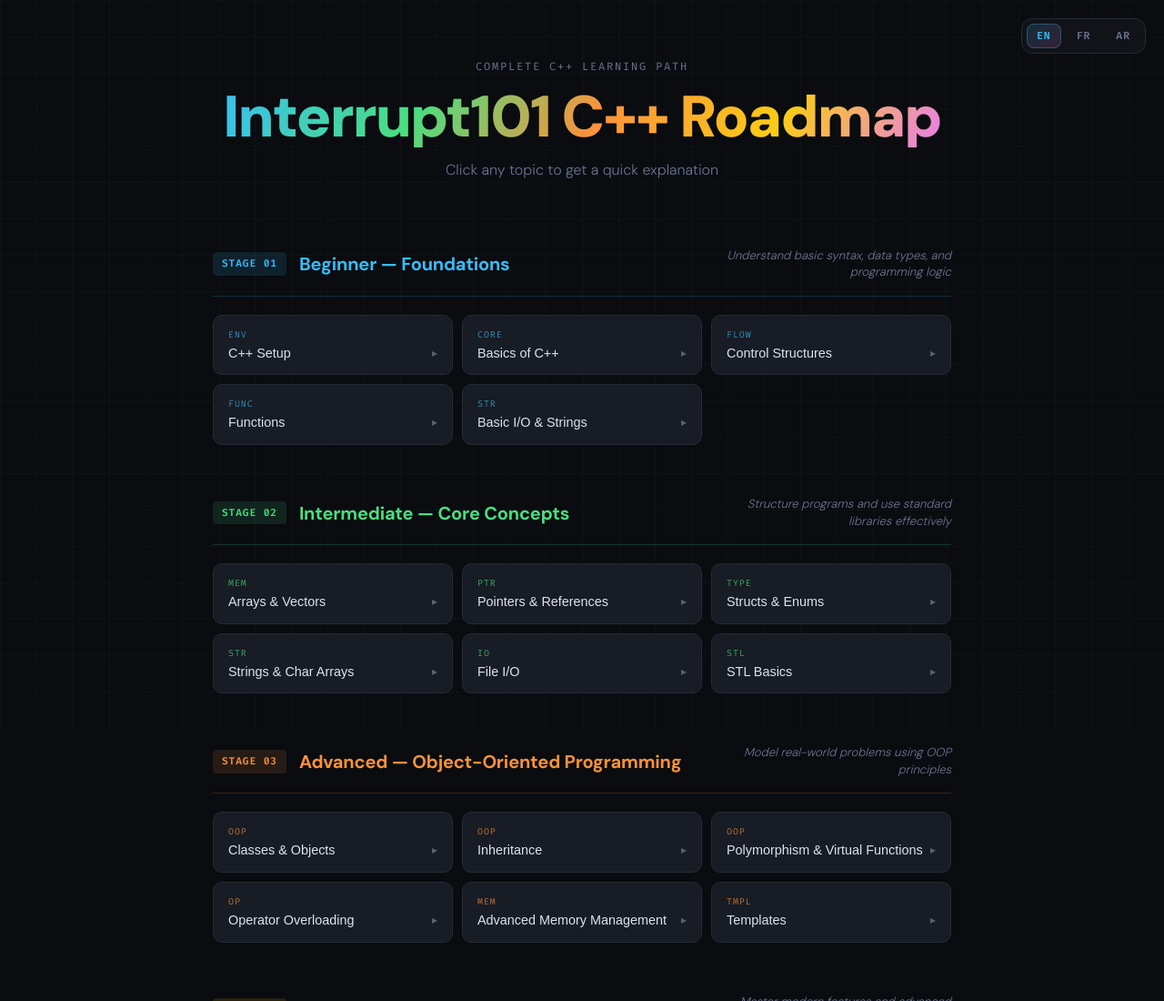
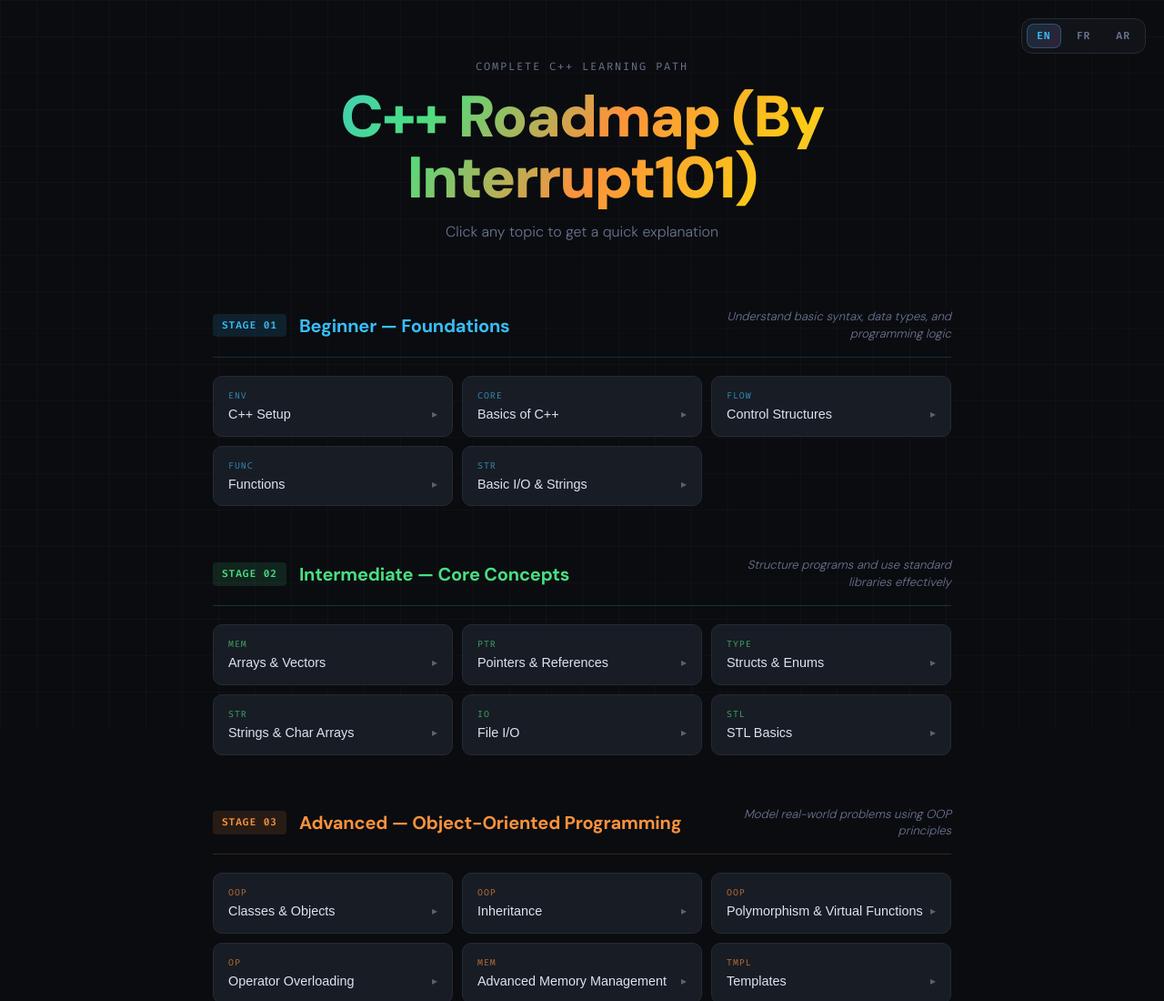
Before and after one commit to Interrupt101/CppRoadmap, a plain HTML site: page index.html in a window 1280 px wide. Shown: the top 1100 px of the page at 91% size. Drawn offline with Linux system fonts and the light colour scheme.

Commit message:
C++ roadmap

```diff
--- a/index.html
+++ b/index.html
@@ -266,7 +266,7 @@
 <div class="page">
   <header>
     <p class="pretitle" id="pretitle"></p>
-    <h1>Interrupt101 C++ Roadmap</h1>
+    <h1>C++ Roadmap (By Interrupt101)</h1>
     <p class="tagline" id="tagline"></p>
   </header>
 
```
